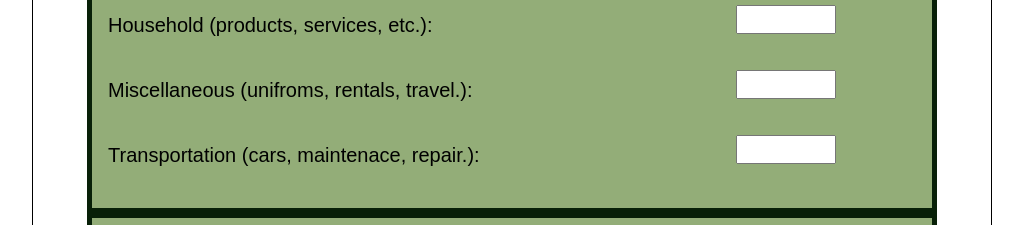
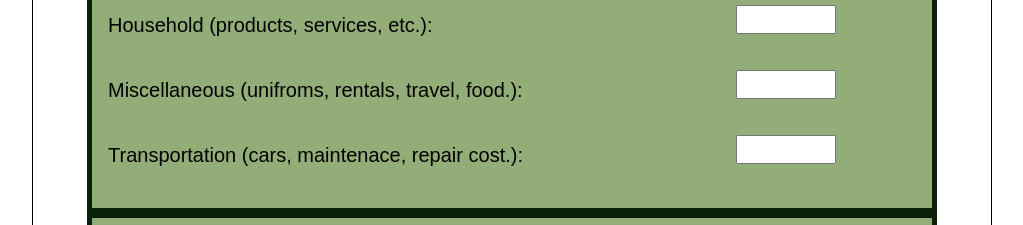
Before and after one commit to undergroundhits/lesson4_javascript1, a plain HTML site: page index.html in a window 1280 px wide. Shown: the part 517-742 px from the top of the page, without its empty margins (128-1151 px from the left). Drawn offline with Linux system fonts and the light colour scheme.

Commit message:
lesson_4_final_commit

```diff
--- a/index.html
+++ b/index.html
@@ -69,12 +69,12 @@
                           </label>
                       </p>
                      <p><label for="miscellaneousInput">
-                            Miscellaneous (unifroms, rentals, travel.):
+                            Miscellaneous (unifroms, rentals, travel, food.):
                             <input type="text" id="miscellaneousInput" name="miscellaneous" />
                           </label>
                       </p>
                       <p><label for="transportationInput">
-                            Transportation (cars, maintenace, repair.):
+                            Transportation (cars, maintenace, repair cost.):
                             <input type="text" id="transportationInput" name="transportation" />
                           </label>
                       </p>
```
